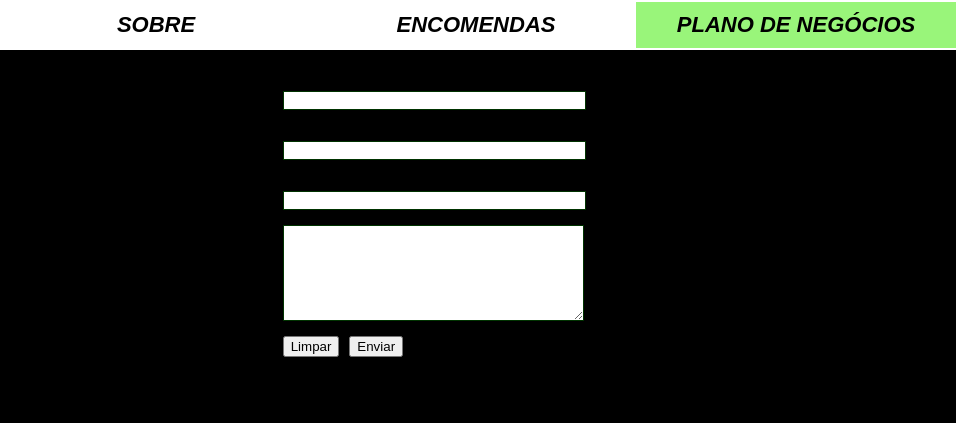
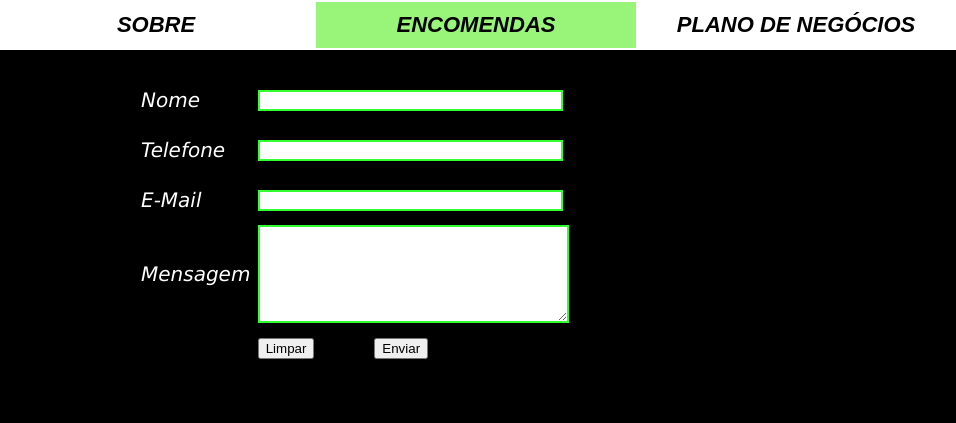
Before and after one commit to 014090/014090.github.io, a plain HTML site: page shop.html in a window 1280 px wide. Shown: the top 423 px of the page, 324-1280 px from the left. Drawn offline with Linux system fonts and the light colour scheme.

Commit message:
shop updated

```diff
--- a/css/style.css
+++ b/css/style.css
@@ -119,6 +119,13 @@ h5{
 font-size: 28px;
 color:#000;
 }
+h7{
+	font-family:"Lucida Sans Unicode", "Lucida Grande", sans-serif;
+font-size: 20px;
+color:#FFF;
+text-align:left;
+font-style:oblique;
+}
 
 #navBar {
 	table-layout: fixed;
--- a/shop.html
+++ b/shop.html
@@ -91,7 +91,7 @@ th, td, tr {
 	height: 50px;
 }
 .borda {
-	border:#030 solid 1px;
+	border:#3F3 solid 2px;
 
 }
 
@@ -106,30 +106,30 @@ th, td, tr {
   <tr>
      <td><a href="http://014090.github.io"><img src="images/xtireslogo2.png" height="50"></a></td>
      <td><h6><a href="sobre.html" target="_self">SOBRE</a></h6></td>
-     <td><h6><a href="shop.html" target="_self">ENCOMENDAS</a></h6></td>
-      <td><h6><a class="selected">PLANO DE NEGÓCIOS</a></h6></td>
+     <td><h6><a class="selected">ENCOMENDAS</a></h6></td>
+      <td><h6><a href="plano.html" target="_self" >PLANO DE NEGÓCIOS</a></h6></td>
   </tr>
 </table>
 </div>
 
 <div class="content3"><center>
     <form method="post" action="mailto:ogioravi@gmail.com" name="contato">
-<table width="200" border="0" cellspacing="0" cellpadding="0" align="center">
+<table width="350" border="0" cellspacing="0" cellpadding="0">
   <tr>
-    <td>Nome</td>
-    <td><input name="txt_nome" type="text" class="borda" size="35" maxlength="25" /></td>
+    <td align="left"><h7>Nome</h7></td>
+    <td align="right"><input name="txt_nome" type="text" class="borda" size="35" maxlength="25" /></td>
   </tr>
   <tr>
-    <td>Telefone</td>
+    <td align="left"><h7>Telefone</h7></td>
     <td><input name="txt_telefone" type="text" class="borda" size="35" maxlength="11" /></td>
   </tr>
   <tr>
-    <td>E-Mail</td>
+    <td align="left"><h7>E-Mail</h7></td>
     <td><input name="txt_email" type="text" class="borda" size="35" maxlength="40" /></td>
   </tr>
   <tr>
-    <td>Mensagem</td>
-    <td><textarea name="Mensagem" cols="35" rows="6" class="borda"></textarea></td>
+    <td align="left"><h7>Mensagem</h7></td>
+    <td><textarea name="Mensagem" cols="36" rows="6" class="borda"></textarea></td>
   </tr>
   <tr>
   <td></td>
```
